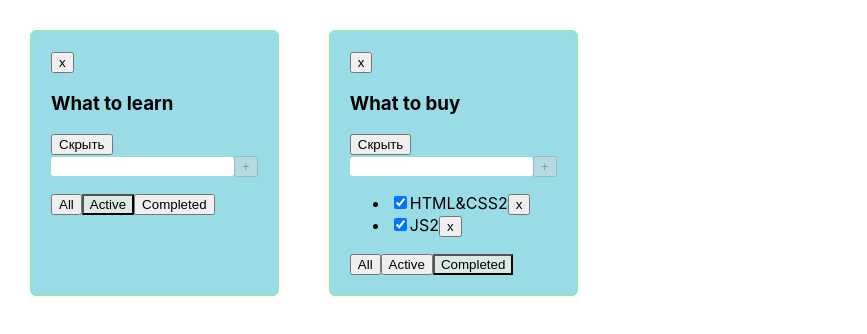
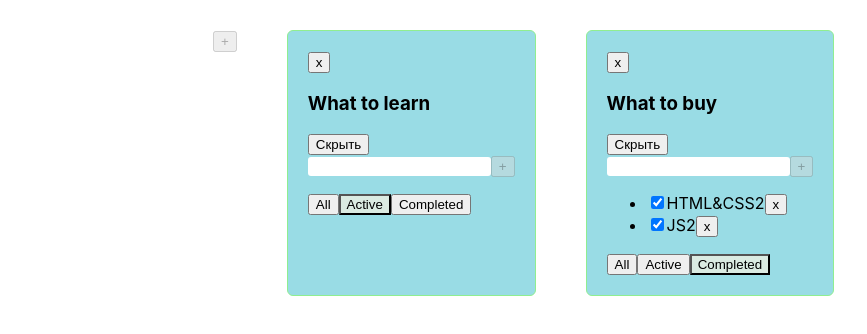
Before and after one commit to Gvatari/TodoList, a React (Create React App) app: page / in a window 1280 px wide. Shown: the top 334 px of the page, without its empty margins (0-867 px from the left). Built offline with nearby package versions, Linux system fonts and the light colour scheme.

Commit message:
add title component

```diff
--- a/src/App.tsx
+++ b/src/App.tsx
@@ -2,6 +2,7 @@ import { useState } from 'react';
 import './App.css';
 import { TasksType, TodoListsType, Todolist, filteredTasksType } from "./Todolist";
 import { v1 } from 'uuid';
+import { AddItem } from './components/AddItem';
 
 const App = () => {
 
@@ -17,7 +18,7 @@ const App = () => {
     const todoList1 = v1();
     const todoList2 = v1();
 
-    type Todolists = {
+    type TaskState = {
         [key: string]:Array<TasksType>
     }
 
@@ -29,7 +30,7 @@ const App = () => {
         setTodoList([...todoLists.map(el => el.id === todoListId ? {...el, filter: filteredTasks} : el)])
     });
 
-    const [tasks, setTasks] = useState<Todolists>({
+    const [tasks, setTasks] = useState<TaskState>({
         [todoList1]: [
         { id: v1(), isDone: true, name: 'HTML&CSS' },
         { id: v1(), isDone: true, name: 'JS' },
@@ -51,8 +52,15 @@ const App = () => {
         setTodoList([...todoLists].filter(el => el.id !== todoListId))
     }
 
+    const AddTodoList = (valueInput: string) => {
+        let newTodoList:TodoListsType = {id: v1(), title: valueInput, filter: 'All'}
+        setTodoList([newTodoList, ...todoLists])
+        setTasks({...tasks, [newTodoList.id]:[]})
+    }
+
     return (
         <div className="App">
+            <AddItem addItem={AddTodoList} />
             {
                 todoLists.map(tl => {
                     return <Todolist
--- a/src/Todolist.tsx
+++ b/src/Todolist.tsx
@@ -1,7 +1,7 @@
 import { FC, useState } from "react";
 import { TasksItems } from "./components/TasksItems";
 import { Title } from "./components/Title";
-import { AddTask } from "./components/AddTask";
+import { AddItem } from "./components/AddItem";
 import { TodoListButtonGroup } from "./components/TodoListButtonGroup";
 import { Button } from "./components/Button";
 
@@ -54,6 +54,10 @@ export const Todolist: FC<PropsTypeTodolist> = (
        removeTodoList(todoListId)
     }
 
+    const addTaskWrapper = (valueInput: string) => {
+        addTask(todoListId, valueInput);
+    }
+
     return (
         <div className='todoList'>
             <Button onClick={onClickHandlerRemoveTodoList} title="x" />
@@ -61,7 +65,7 @@ export const Todolist: FC<PropsTypeTodolist> = (
             <Button onClick={onClickHandlerToggleTodoList} title={`${hideTodoList ? 'Показать' : 'Скрыть'}`} />
             {hideTodoList ? <span>...</span> :
                 <>
-                    <AddTask todoListId={todoListId} addTask={addTask} />
+                    <AddItem addItem={addTaskWrapper} />
                     <TasksItems todoListId={todoListId} changeTaskStatus={changeTaskStatus} removeTask={removeTask} filteredTasks={filteredTasks} tasks={tasks} />
                     <TodoListButtonGroup todoListId={todoListId} filteredTasks={filteredTasks} changeFilterTasks={changeFilterTasks} />
                 </>
--- a/src/components/AddTask.tsx
+++ b/src/components/AddItem.tsx
@@ -2,18 +2,17 @@ import { ChangeEvent, KeyboardEvent, FC, useState } from 'react';
 import { Button } from './Button';
 import { v1 } from 'uuid';
 
-type PropsTypeAddTask = {
-    addTask: (todoListId: string, valueInput: string) => void
-    todoListId: string
+type AddItemProps = {
+    addItem: (valueInput: string) => void
 }
 
-export const AddTask: FC<PropsTypeAddTask> = ({ addTask, todoListId }) => {
+export const AddItem: FC<AddItemProps> = ({ addItem }) => {
 
     const [valueInput, setValueInput] = useState<string>('');
     const [errorClass, setErrorClass] = useState<boolean>(false)
 
     const eventAddTask = () => {
-        addTask(todoListId, valueInput.trim())
+        addItem(valueInput.trim())
         setValueInput('')
     }
 
--- a/src/components/TasksItems.tsx
+++ b/src/components/TasksItems.tsx
@@ -34,27 +34,18 @@ export const TasksItems: FC<PropsTypeTasksItems> = ({ todoListId, tasks, removeT
 
     let tasksForTodolist = filterTasks(tasks, filteredTasks);
 
-    const tasksMap = () => {
-        return (
-            tasksForTodolist.map(t => {
-
-                return (
-                    <li key={t.id}>
-                        <input id={v1()} type="checkbox" onChange={(e) => changeTaskStatusHandler(todoListId, t.id, e)} checked={t.isDone} />
-                        <span>{t.name}</span>
-                        <Button onClick={removeTaskHandler(t.id)} title={'x'} />
-                    </li>
-                )
-            })
-        )
-    }
-
     return (
         <>
             {
                 tasks.length ?
                     <ul>
-                        {tasksMap()}
+                        {tasksForTodolist.map(t => {
+                            return <li key={t.id}>
+                                <input id={v1()} type="checkbox" onChange={(e) => changeTaskStatusHandler(todoListId, t.id, e)} checked={t.isDone} />
+                                <span>{t.name}</span>
+                                <Button onClick={removeTaskHandler(t.id)} title={'x'} />
+                            </li>
+                        })}
                     </ul> :
                     <span>Task list is empty</span>
             }
```
